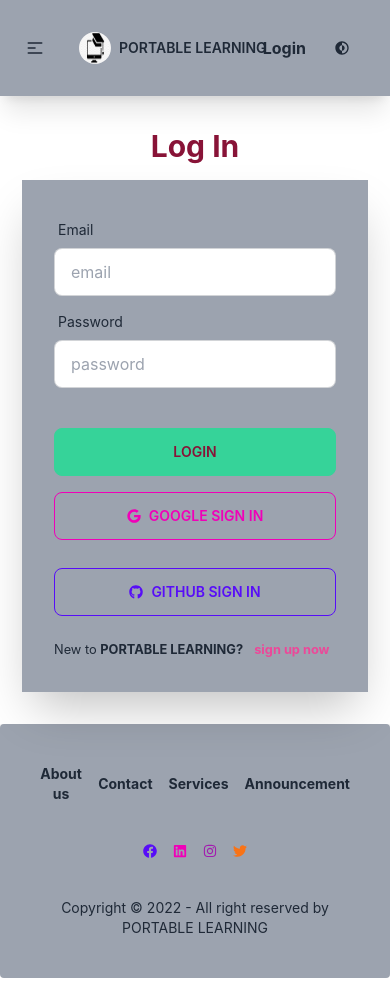
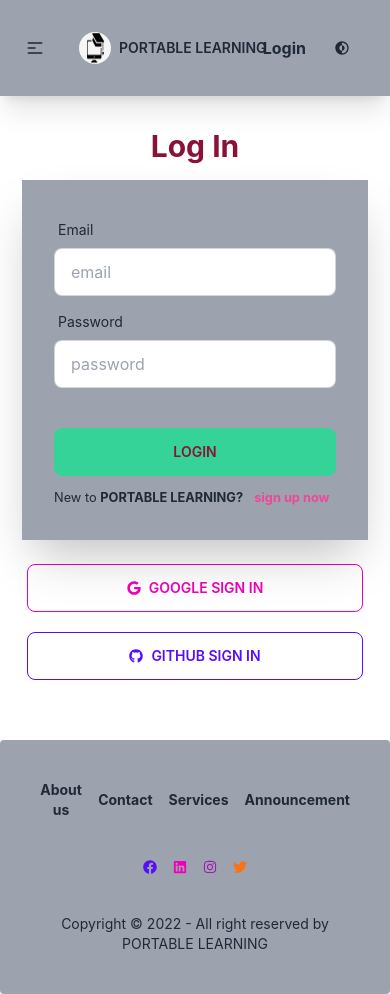
Before and after one commit to easakibahmad/portableLearning, a React (Create React App) app: page /login in a window 390 px wide. Built offline with nearby package versions, Linux system fonts and the light colour scheme; no server answers.

Commit message:
login and signup pages modified

```diff
--- a/src/components/Checkout.js
+++ b/src/components/Checkout.js
@@ -1,10 +1,22 @@
 import React from 'react';
+import { useLoaderData } from 'react-router-dom';
 
 const Checkout = () => {
+    const premiumCourseData = useLoaderData()
+    console.log(premiumCourseData)
     return (
-        <div>
-            this is checkout page
-        </div>
+            <div className='lg:shadow-xl h-full'>
+                <div className="card mx-auto my-12 w-72 bg-neutral text-neutral-content">
+                    <div className="card-body items-center text-center">
+                        <h2 className="card-title">Cookies!</h2>
+                        <p>We are using cookies for no reason.</p>
+                        <div className="card-actions justify-end">
+                        <button className="btn btn-primary">Accept</button>
+                        <button className="btn btn-ghost">Deny</button>
+                        </div>
+                    </div>
+                </div>
+            </div>
     );
 };
 
--- a/src/components/IndividualCourseDetails.js
+++ b/src/components/IndividualCourseDetails.js
@@ -17,7 +17,8 @@
            instructor,
            studentFeedback,
            students,
-           totalStudents
+           totalStudents,
+           courseID
             } = individualData
     console.log(individualData)
 
@@ -72,7 +73,7 @@
                 </div>
                 <div className="card w-52 bg-black h-60 shadow-xl mx-auto col-span-4">
                 <figure className="px-10 pt-10">
-                    <img src={instructor.instructorPhotoURL} alt="Shoes" className="rounded-xl" />
+                    <img src={instructor?.instructorPhotoURL} alt="Shoes" className="rounded-xl" />
                 </figure>
                 <div className="card-body items-center text-center">
                     <h2 className="card-title text-rose-900 font-bold">{instructor.name}</h2>
@@ -91,7 +92,7 @@
                 </div>
                 </div>
                 <div className='flex justify-center mt-16'>
-                    <Link to='/checkout'>
+                    <Link to={`/checkout/${courseID}`}>
                         <button className="btn btn-wide btn-success hover:bg-warning text-black">Get premium access?</button>
                     </Link>
                 </div>
--- a/src/components/Login.js
+++ b/src/components/Login.js
@@ -3,6 +3,7 @@
 import { Link, useLocation, useNavigate } from 'react-router-dom';
 import { AuthContext } from '../context/AuthProvider';
 import { FaGoogle, FaGithub } from 'react-icons/fa';
+import '../componentsStyle/Login.css'
 
 
 const Login = () => {
@@ -71,7 +72,8 @@
                 }
 
     return (
-            <div className="hero py-4 shadow-xl">
+            <div className=' pt-4 pb-12 shadow-xl'>
+            <div className="hero">
                             <div className="hero-content flex-col">
                                 <div className="text-center lg:text-left">
                                 <p className="text-3xl text-rose-900 font-bold">Log In</p>
@@ -100,16 +102,22 @@
                                     </div>
 
 
-                        <button onClick={handlePopUpSignInGoogle} className="mt-2 btn btn-outline btn-secondary  mb-3 bg-grey-400"><FaGoogle></FaGoogle><span className='ml-2'>Google Sign In</span></button>
-
-                        <button onClick={handlePopUpSignInGitHub} className="mt-2 btn btn-outline btn-primary  mb-3 bg-grey-400"><FaGithub></FaGithub><span className='ml-2'>Github Sign In</span></button>
-
-
                                     <p><small>New to <span className='font-bold pr-2'>PORTABLE LEARNING? </span><Link to='/signup' className='text-pink-500 font-bold'>sign up now</Link></small></p>
                                 </form>
                                 </div>
                             </div>
                         </div>
+
+
+                        <div className='flex justify-center'>
+                        <button onClick={handlePopUpSignInGoogle} className="mt-2 btn btn-outline btn-secondary buttonSign mb-3 bg-grey-400"><FaGoogle></FaGoogle><span className='ml-2'>Google Sign In</span></button>
+                        </div>
+
+                        <div className='flex justify-center'>
+                        <button onClick={handlePopUpSignInGitHub} className="mt-2 btn btn-outline btn-primary buttonSign mb-3 bg-grey-400"><FaGithub></FaGithub><span className='ml-2'>Github Sign In</span></button>
+                        </div>
+
+            </div>
     );
 };
 
--- a/src/components/Signup.js
+++ b/src/components/Signup.js
@@ -2,7 +2,7 @@
 import { Link, useLocation, useNavigate } from 'react-router-dom';
 import { AuthContext } from '../context/AuthProvider';
 import { FaGoogle, FaGithub } from 'react-icons/fa';
-import { GoogleAuthProvider } from 'firebase/auth';
+import { GithubAuthProvider, GoogleAuthProvider } from 'firebase/auth';
 
 
 const Signup = () => {
@@ -10,13 +10,14 @@
             const [error, setError] = useState()
 
             const googleProvider = new GoogleAuthProvider()
+            const githubProvider = new GithubAuthProvider()
 
             const location = useLocation()
             const from = location.state?.from?.pathname || '/'
 
             const navigate = useNavigate()
 
-            const {createUser, updateUserProfile, googlePopupSignIn} = useContext(AuthContext)
+            const {createUser, updateUserProfile, googlePopupSignIn, githubPopupSignIn} = useContext(AuthContext)
 
             const handleSubmit = event => {
 
@@ -66,7 +67,7 @@
                 })
             }
 
-            const handlePopUpSignIn = () =>{
+            const handlePopUpSignInGoogle = () =>{
                 googlePopupSignIn(googleProvider)
                 .then(result=> {
                     const user = result.user
@@ -79,8 +80,22 @@
             }
 
 
+            const handlePopUpSignInGitHub = () =>{
+                githubPopupSignIn(githubProvider)
+                .then(result=> {
+                    const user = result.user
+                    console.log(user)
+                    navigate(from, {replace: true})
+                })
+                .catch(error=>{
+                    console.log(error)
+                })
+            }
+
+
     return (
-        <div className="hero py-4 shadow-xl">
+        <div className=' pt-4 pb-12 shadow-xl'>
+            <div className="hero">
                     <div className="hero-content flex-col">
                         <div className="text-center lg:text-left">
                             <p className="text-3xl text-rose-900 font-bold">Sign Up</p>
@@ -120,15 +135,22 @@
                                 <button className="btn btn-success text-rose-900">Signup</button>
                                 </div>
 
-                    <button onClick={handlePopUpSignIn} className="mt-2 btn btn-outline btn-secondary  mb-3 bg-grey-400"><FaGoogle></FaGoogle><span className='ml-2'>Google Sign In</span></button>
-
-                    <button onClick={handlePopUpSignIn} className="mt-2 btn btn-outline btn-primary  mb-3 bg-grey-400"><FaGithub></FaGithub><span className='ml-2'>Github Sign In</span></button>
-
                                 <p><small><span className='pr-2 font-bold'>Already have an account?</span><Link to='/login' className='text-pink-500 font-bold'>log in now</Link></small></p>
                             </form>
                         </div>
                     </div>
             </div>
+
+
+            <div className='flex justify-center'>
+            <button onClick={handlePopUpSignInGoogle} className="mt-2 btn btn-outline btn-secondary buttonSign mb-3 bg-grey-400"><FaGoogle></FaGoogle><span className='ml-2'>Google Sign In</span></button>
+            </div>
+
+            <div className='flex justify-center'>
+            <button onClick={handlePopUpSignInGitHub} className="mt-2 btn btn-outline btn-primary buttonSign mb-3 bg-grey-400"><FaGithub></FaGithub><span className='ml-2'>Github Sign In</span></button>
+            </div>
+    </div>
+
     );
 };
 
--- /dev/null
+++ b/src/componentsStyle/Login.css
@@ -0,0 +1,3 @@
+.buttonSign{
+    width: 336px;
+}
--- a/src/routes/Routes.js
+++ b/src/routes/Routes.js
@@ -9,6 +9,7 @@
 import NotFoundRoute from "../components/NotFoundRoute";
 import Signup from "../components/Signup";
 import Layout from "../layout/Layout";
+import PrivateRoute from '../PrivateRoute/PrivateRoute';
 
 export const router = createBrowserRouter([
     {
@@ -29,8 +30,10 @@
                 element: <Blog></Blog>
             },
             {
-                path: '/checkout',
-                element: <Checkout></Checkout>
+                path: '/checkout/:id',
+                element: <PrivateRoute><Checkout></Checkout></PrivateRoute>,
+                loader: ({params})=>fetch(`https://protable-learning-server.vercel.app/checkOut/${params.id}`)
+
             },
             {
                 path: '/faq',
```
Lines whose indentation alone changed are shown as unchanged.
